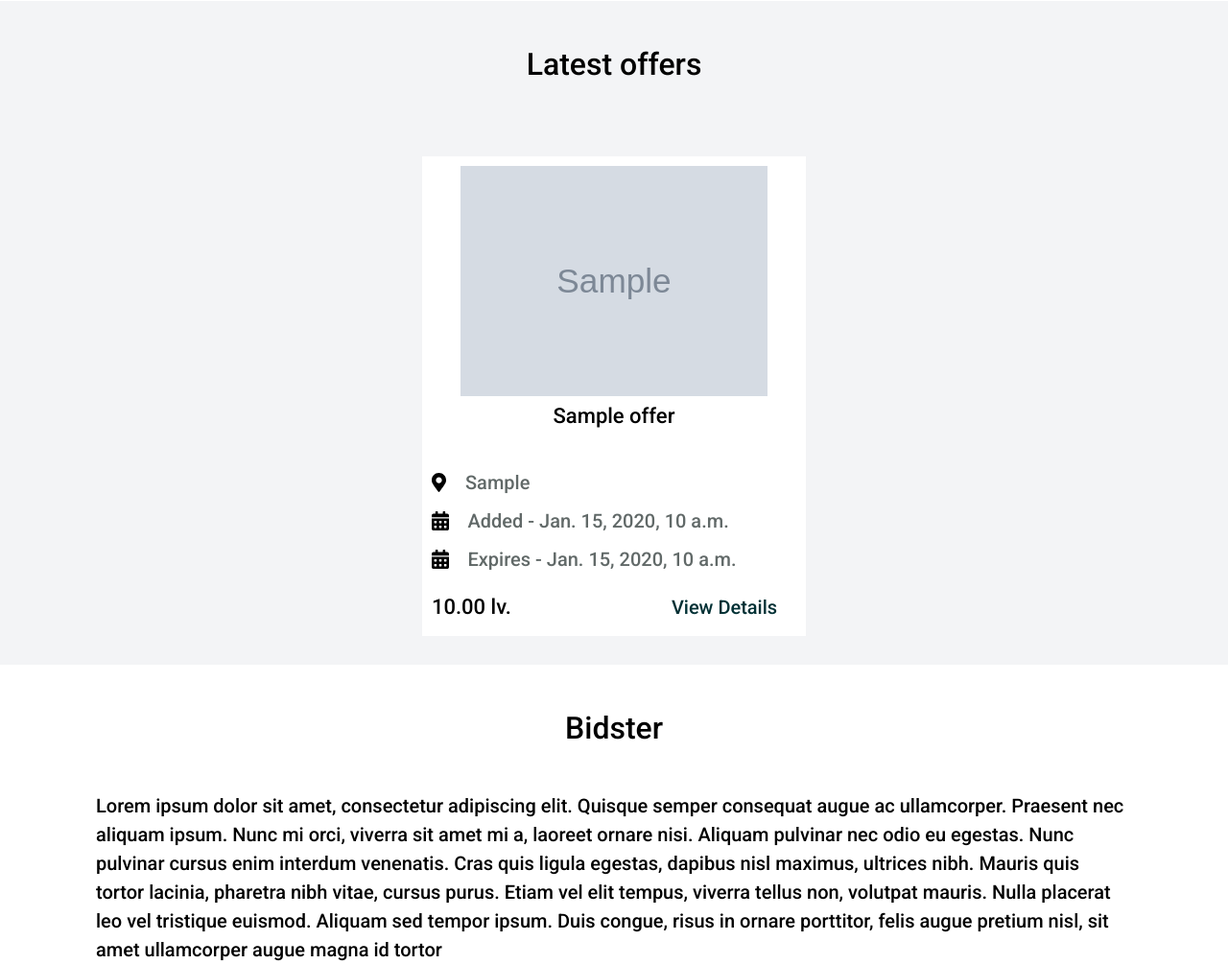
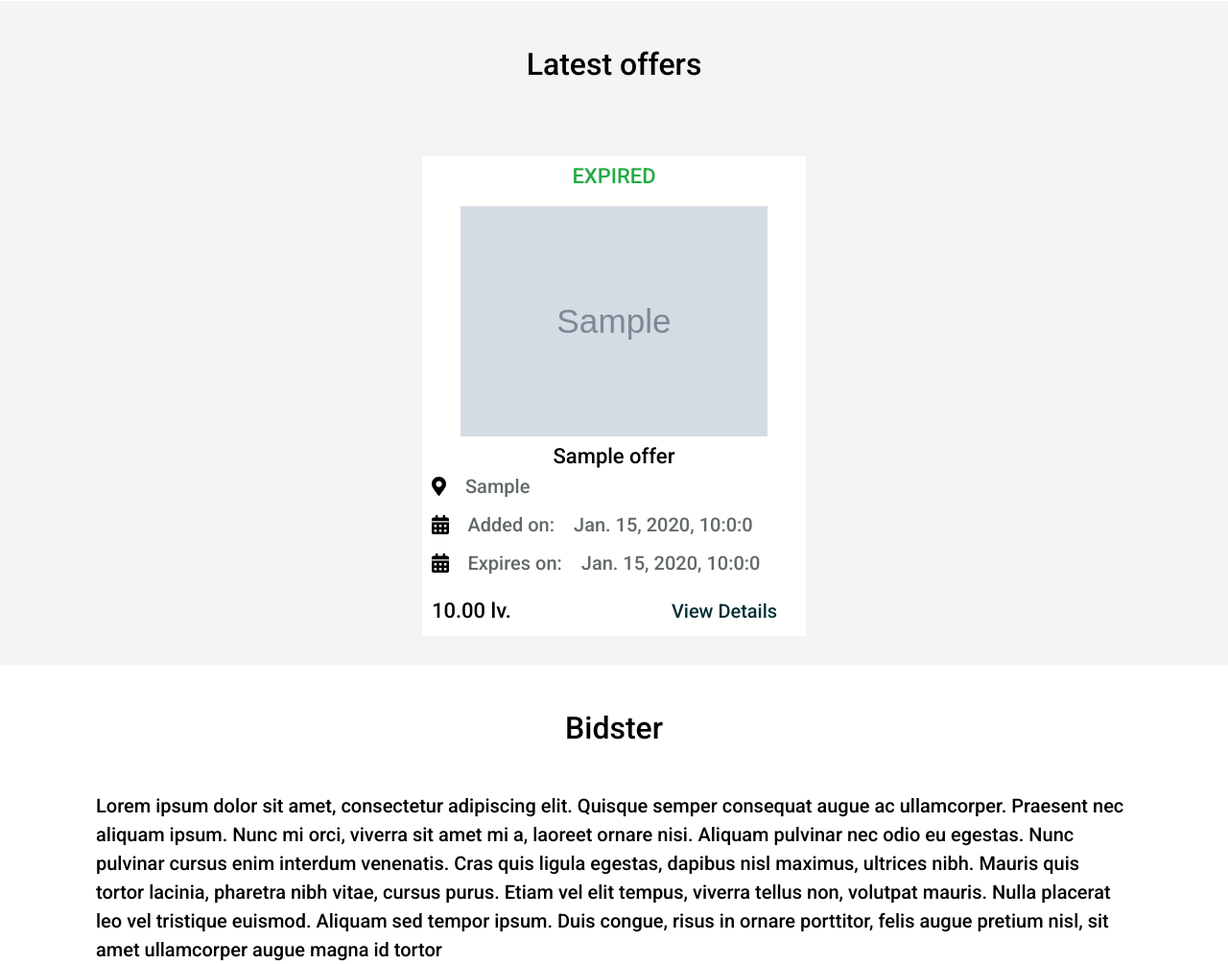
Before and after one commit to Peter-Andonov/Bidster, a Django app: page / in a window 1280 px wide; the page is wider, and only the part inside the window is pictured. Shown: the part 789-1794 px from the top of that part at 96% size. Run offline with Django 3.2, Linux system fonts and the light colour scheme; tables that the repository leaves empty hold one stand-in row (values such as "Sample post"); grey boxes marked "Sample" are stand-in pictures; parts of the project's set-up code (start-up, migrations or seed data) failed here and were passed over.

Commit message:
added countdown timers to offer views

```diff
--- a/bidster/static/css/01.Settings/index.css
+++ b/bidster/static/css/01.Settings/index.css
@@ -3,6 +3,8 @@
     --text-color-default: #FFFFFF;
     --text-color-primary: #000000;
     --text-color-secondary: #616968;
+    --text-color-active: #21ab41;
+    --text-color-expired: #e63046;
 
     --bg-color-default: #FFFFFF;
     --bg-color-body: #f3f4f6;
--- a/bidster/static/css/06.Components/index.css
+++ b/bidster/static/css/06.Components/index.css
@@ -206,6 +206,13 @@
     color: var(--text-color-primary);
 }
 
+.counter {
+    margin: 10px 0;
+    font-family: var(--text-font-primary);
+    font-size: 22px;
+    color: var(--text-color-active);
+}
+
 .card__icon {
     margin: 10px;
 }
--- /dev/null
+++ b/bidster/static/js/countdown_timer.js
@@ -0,0 +1,27 @@
+const elements = document.querySelectorAll('.has_counter');
+
+elements.forEach((e) =>{
+    const expiryDateEl = e.querySelector('.expiry_date');
+    const counterEl = e.querySelector('.counter');
+
+    let countDownDate = new Date(expiryDateEl.innerText).getTime();
+
+    let x = setInterval(() => {
+
+        let now = new Date().getTime();
+
+        let distance = countDownDate - now;
+
+        let days = Math.floor(distance / (1000 * 60 * 60 * 24));
+        let hours = Math.floor((distance % (1000 * 60 * 60 * 24)) / (1000 * 60 * 60));
+        let minutes = Math.floor((distance % (1000 * 60 * 60)) / (1000 * 60));
+        let seconds = Math.floor((distance % (1000 * 60)) / 1000);
+
+        counterEl.innerText = days + "d " + hours + "h " + minutes + "m " + seconds + "s Remaining";
+
+        if (distance < 0) {
+            clearInterval(x);
+            counterEl.innerText = "EXPIRED";
+        }
+    }, 1000);
+});
--- a/bidster/templates/app/index.html
+++ b/bidster/templates/app/index.html
@@ -1,4 +1,5 @@
 {% extends 'base.html' %}
+{% load static %}
 
 {% block page_content %}
 <div class="list-ver">
@@ -34,3 +35,7 @@
     </div>
 </div>
 {% endblock page_content %}
+
+{% block javascript %}
+<script type="module" src="{% static 'js/countdown_timer.js' %}"></script>
+{% endblock javascript %}
--- a/bidster/templates/app/my_offers.html
+++ b/bidster/templates/app/my_offers.html
@@ -8,3 +8,7 @@
     {% endfor %}
 </div>
 {% endblock page_content %}
+
+{% block javascript %}
+<script type="module" src="{% static 'js/countdown_timer.js' %}"></script>
+{% endblock javascript %}
--- a/bidster/templates/app/offer_details.html
+++ b/bidster/templates/app/offer_details.html
@@ -13,4 +13,5 @@
 
 {% block javascript %}
 <script type="module" src="{% static 'js/galery_scroller.js' %}"></script>
+<script type="module" src="{% static 'js/countdown_timer.js' %}"></script>
 {% endblock javascript %}
--- a/bidster/templates/app/search_results.html
+++ b/bidster/templates/app/search_results.html
@@ -1,4 +1,5 @@
 {% extends 'base.html' %}
+{% load static %}
 
 {% block page_content %}
 <div class="list-ver">
@@ -10,3 +11,7 @@
     {% endfor %}
 </div>
 {% endblock page_content %}
+
+{% block javascript %}
+<script type="module" src="{% static 'js/countdown_timer.js' %}"></script>
+{% endblock javascript %}
--- a/bidster/templates/partials/offer_card_ver.html
+++ b/bidster/templates/partials/offer_card_ver.html
@@ -1,5 +1,6 @@
 {% load static %}
-<div class="card_ver__wrapper">
+<div class="card_ver__wrapper has_counter">
+    <div class="counter">Loading...</div>
     {% if offer.imagegalery.images %}
     <img class="card_ver__image" src="{{ offer.imagegalery.images.0.image.url }}">
     {% else %}
@@ -13,11 +14,13 @@
     </div>
     <div class="list-hor">
         <img class="card__icon" height="20px" src="{% static 'icons/calendar.svg' %}" />
-        <div class="card__info_text">Added - {{ offer.published_on}}</div>
+        <div class="card__info_text">Added on:</div>
+        <div class="card__info_text">{{ offer.published_on.date }}, {{ offer.published_on.hour }}:{{ offer.published_on.minute }}:{{ offer.published_on.second }}</div>
     </div>
     <div class="list-hor">
         <img class="card__icon" height="20px" src="{% static 'icons/calendar.svg' %}" />
-        <div class="card__info_text">Expires - {{ offer.expires_on}}</div>
+        <div class="card__info_text">Expires on:</div>
+        <div class="card__info_text expiry_date">{{ offer.expires_on.date }}, {{ offer.expires_on.hour }}:{{ offer.expires_on.minute }}:{{ offer.expires_on.second }}</div>
     </div>
     <div class="list-hor">
         <div class="card__price">{{ offer.current_price }} lv.</div>
```
Also changed, not shown: bidster/templates/partials/offer_card_hor.html (+6 -3 lines), bidster/templates/partials/offer_details_view.html (+6 -3 lines).
